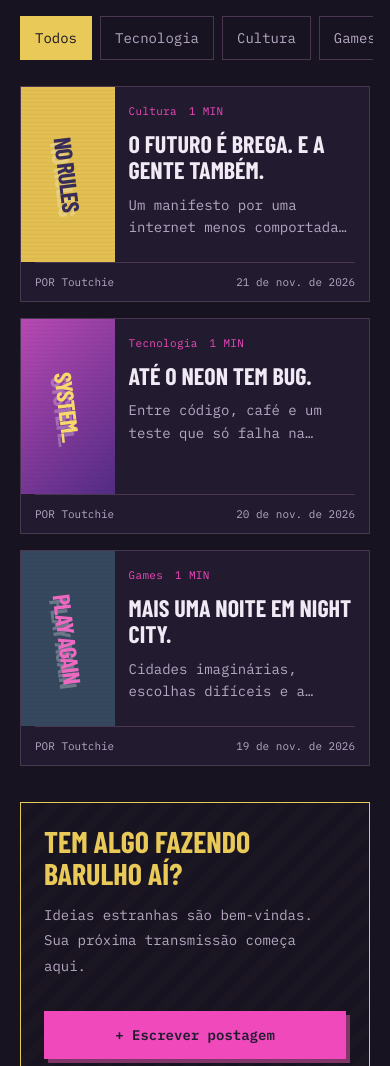
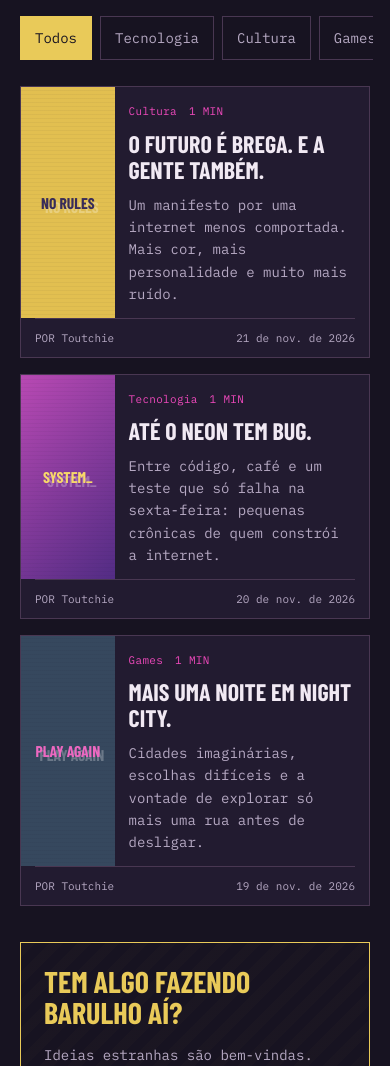
Before and after one commit to PSjoon/ToutchieToYou, a website: page index.html in a window 390 px wide. Shown: the part 1240-2306 px from the top of the page. Drawn offline with nearby package versions, Linux system fonts and the light colour scheme; a web font is replaced by a local one.

Commit message:
Improve mobile post card readability

```diff
--- a/assets/css/mobile.css
+++ b/assets/css/mobile.css
@@ -80,12 +80,12 @@ img { max-width: 100%; }
   .cards { grid-template-columns: minmax(0, 1fr); gap: 16px; }
   .card { display: grid; grid-template-columns: clamp(84px, 24vw, 140px) minmax(0, 1fr); }
   .card-art { height: 100%; min-height: 175px; grid-column: 1; grid-row: 1; }
-  .card-art b { font-size: clamp(24px, 6vw, 42px); letter-spacing: -1px; writing-mode: vertical-rl; }
+  .card-art b { max-width: 100%; padding: 6px; font-size: clamp(15px, 4vw, 24px); line-height: 1.1; letter-spacing: 0; writing-mode: horizontal-tb; overflow-wrap: anywhere; text-align: center; transform: none; }
   .card-art img { position: absolute; inset: 0; }
   .card-body { grid-column: 2; padding: 16px 14px 12px; }
   .meta { font-size: 11px; letter-spacing: .3px; flex-wrap: wrap; justify-content: flex-start; gap: 6px 12px; line-height: 1.6; }
   .card h3 { font-size: clamp(24px, 6vw, 32px); line-height: 1.1; margin: 10px 0; }
-  .card p { margin: 0; font-size: 14px; line-height: 1.6; display: -webkit-box; -webkit-line-clamp: 2; -webkit-box-orient: vertical; overflow: hidden; }
+  .card p { margin: 0; font-size: 14px; line-height: 1.6; overflow-wrap: anywhere; }
   .card-bottom { grid-column: 1 / -1; margin-inline: 14px; padding: 12px 0; font-size: 11px; flex-wrap: wrap; gap: 8px; }
   .card:hover { transform: none; }
   .banner { padding: 23px; gap: 18px; align-items: stretch; }
```
